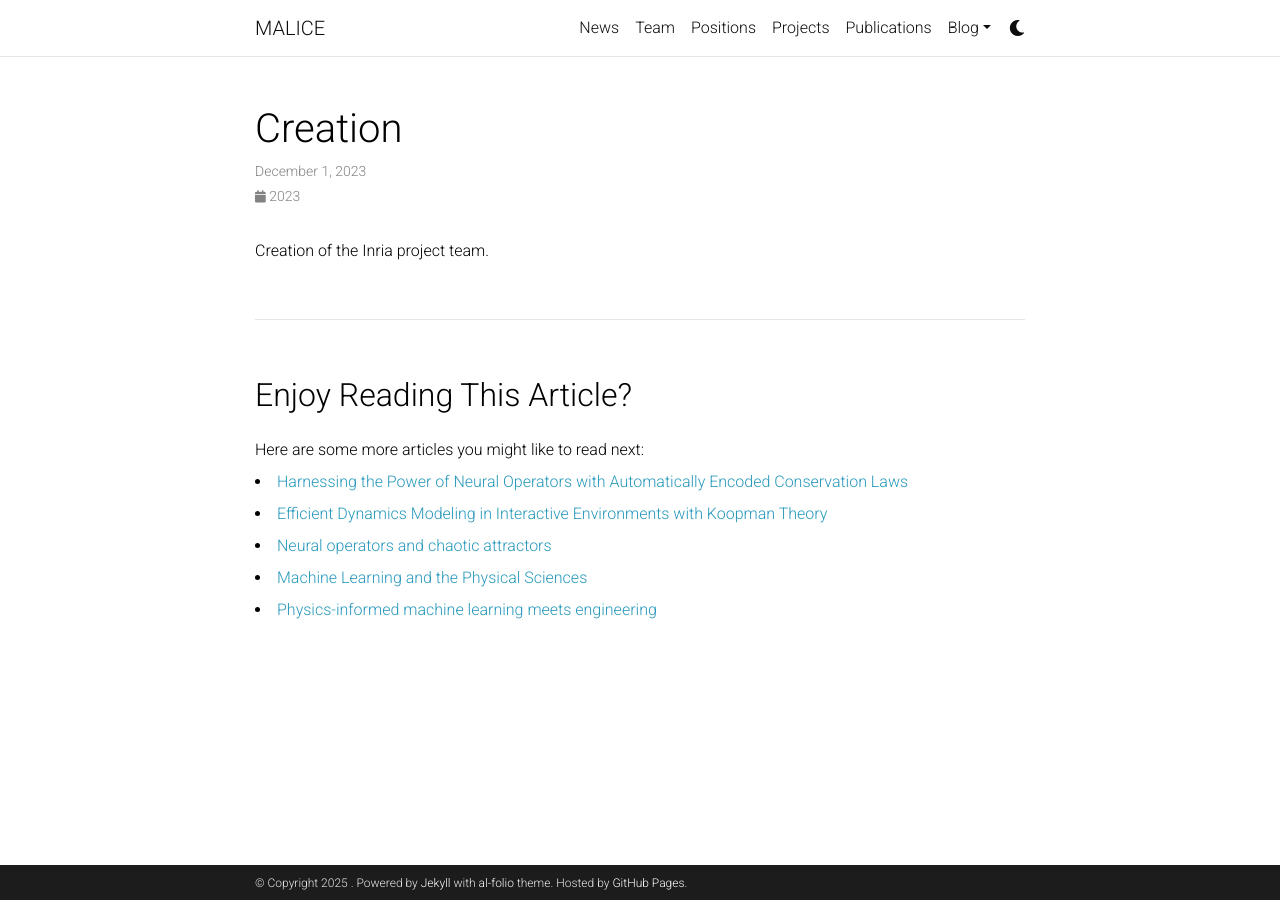
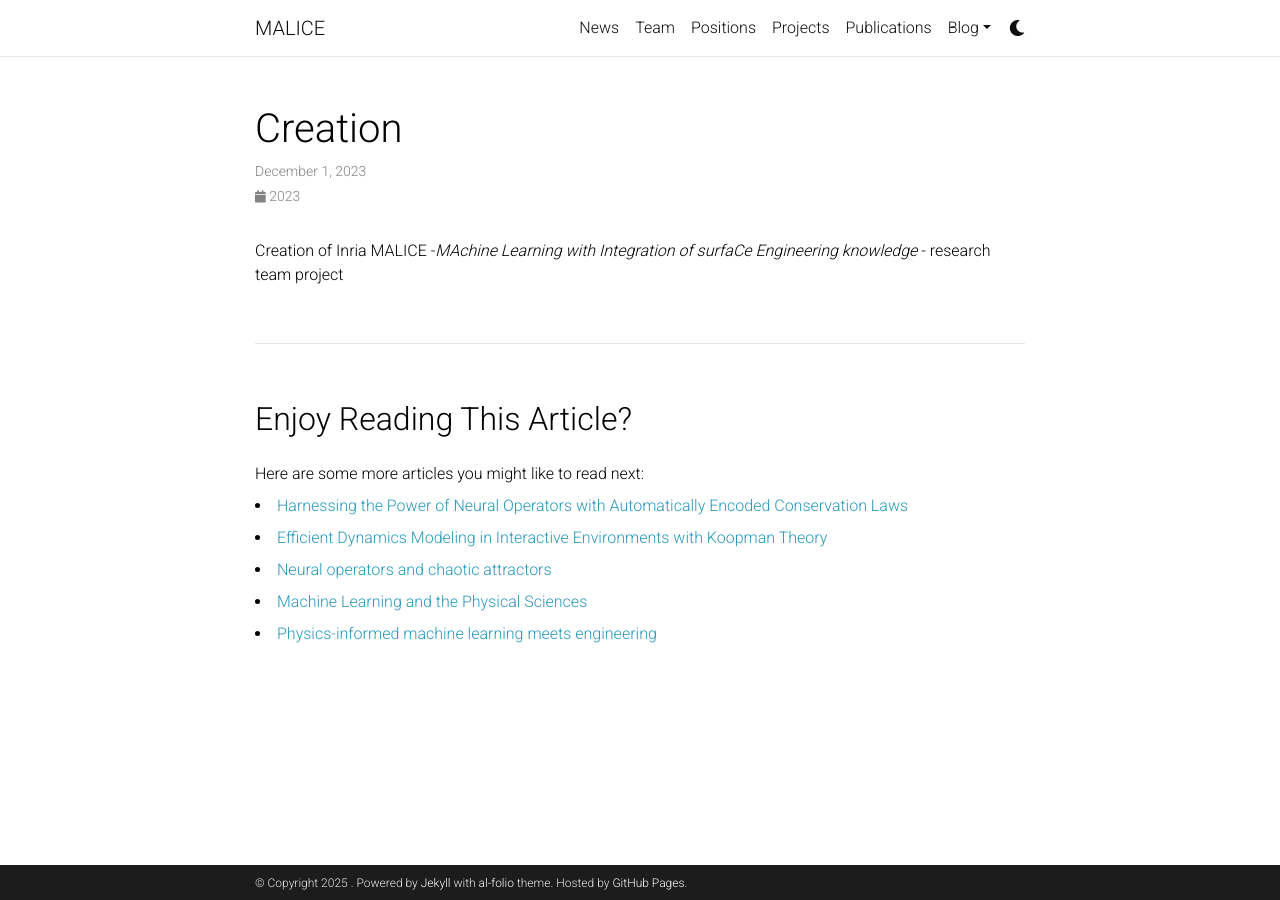
Before and after one commit to labhc-malice/labhc-malice.github.io, a Jekyll site: the page built from _news/23-12-01-creation.md, in a window 1280 px wide. Built offline with Jekyll 4.4.1, drawn with Linux system fonts in a browser that asks for light colours; comment, search, counter and statistics services are not loaded; a style sheet for code colours, icons or effects is not loaded.

Commit message:
Update 23-12-01-creation.md

```diff
--- a/_news/23-12-01-creation.md
+++ b/_news/23-12-01-creation.md
@@ -4,4 +4,4 @@ date: 2023-12-01 15:59:00-0400
 inline: true
 ---
 
-Creation of the Inria project team.
+Creation of Inria MALICE -<em>MAchine Learning with Integration of surfaCe Engineering knowledge</em> - research team project
```
